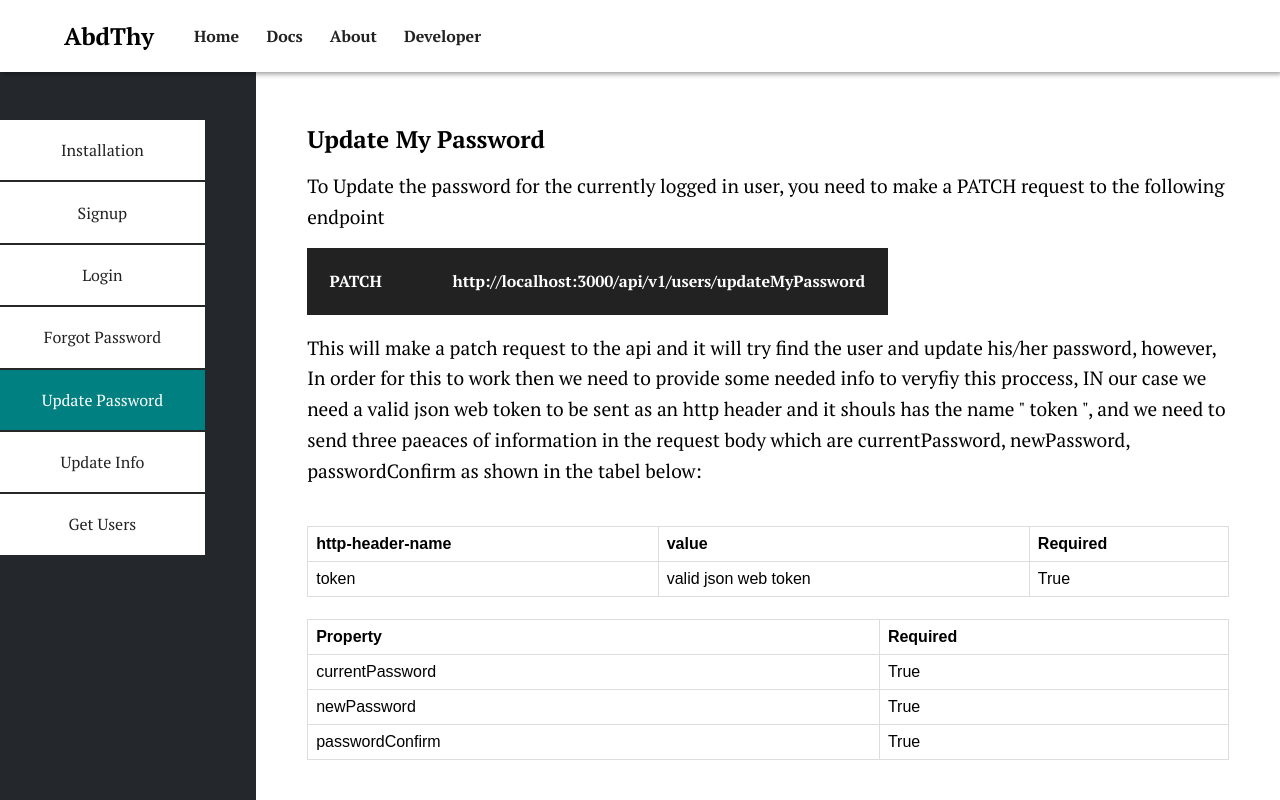
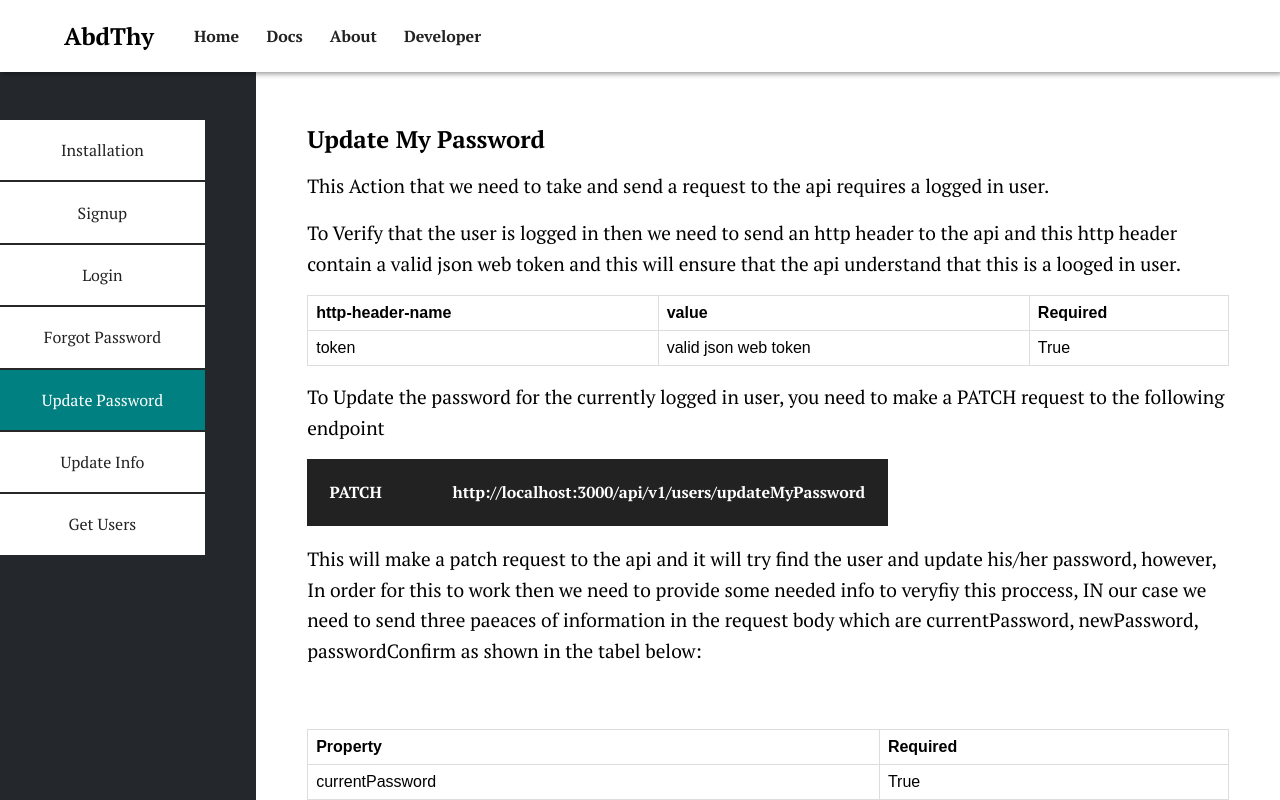
Before and after one commit to Abd-Alwahab/backend-api-auth-system-docs, a React (Create React App) app: page /docs/updatepassword in a window 1280 px wide. Shown: the top 800 px of the page. Built offline with nearby package versions, Linux system fonts and the light colour scheme.

Commit message:
adding the verify loggedIn users

```diff
--- /dev/null
+++ b/src/components/authrization.js
@@ -0,0 +1,33 @@
+import React from "react";
+
+function Authrization() {
+  return (
+    <div>
+      <p className="docs_desc">
+        This Action that we need to take and send a request to the api requires a logged
+        in user.
+      </p>
+      <p className="docs_desc">
+        To Verify that the user is logged in then we need to send an http header to the
+        api and this http header contain a valid json web token and this will ensure that
+        the api understand that this is a looged in user.
+      </p>
+
+      <table>
+        <tr>
+          <th>http-header-name</th>
+          <th>value</th>
+          <th>Required</th>
+        </tr>
+
+        <tr>
+          <td>token</td>
+          <td>valid json web token</td>
+          <td>True</td>
+        </tr>
+      </table>
+    </div>
+  );
+}
+
+export default Authrization;
--- a/src/components/updatePassword.js
+++ b/src/components/updatePassword.js
@@ -1,10 +1,13 @@
 import React from "react";
 import step_5 from "./../media/forgotpassword/step_5.png";
+import Authrization from "./authrization";
 
 function updatePassword() {
   return (
     <div>
       <h2>Update My Password</h2>
+
+      <Authrization />
 
       <p className="docs_desc">
         To Update the password for the currently logged in user, you need to make a PATCH
@@ -19,25 +22,11 @@ function updatePassword() {
       <p className="docs_desc m-m">
         This will make a patch request to the api and it will try find the user and update
         his/her password, however, In order for this to work then we need to provide some
-        needed info to veryfiy this proccess, IN our case we need a valid json web token
-        to be sent as an http header and it shouls has the name " token ", and we need to
-        send three paeaces of information in the request body which are currentPassword,
-        newPassword, passwordConfirm as shown in the tabel below:
+        needed info to veryfiy this proccess, IN our case we need to send three paeaces of
+        information in the request body which are currentPassword, newPassword,
+        passwordConfirm as shown in the tabel below:
       </p>
 
-      <table>
-        <tr>
-          <th>http-header-name</th>
-          <th>value</th>
-          <th>Required</th>
-        </tr>
-
-        <tr>
-          <td>token</td>
-          <td>valid json web token</td>
-          <td>True</td>
-        </tr>
-      </table>
       <br />
       <table>
         <tr>
```
Also changed, not shown: 1 other file (tests, documents, lock files or other folders).
